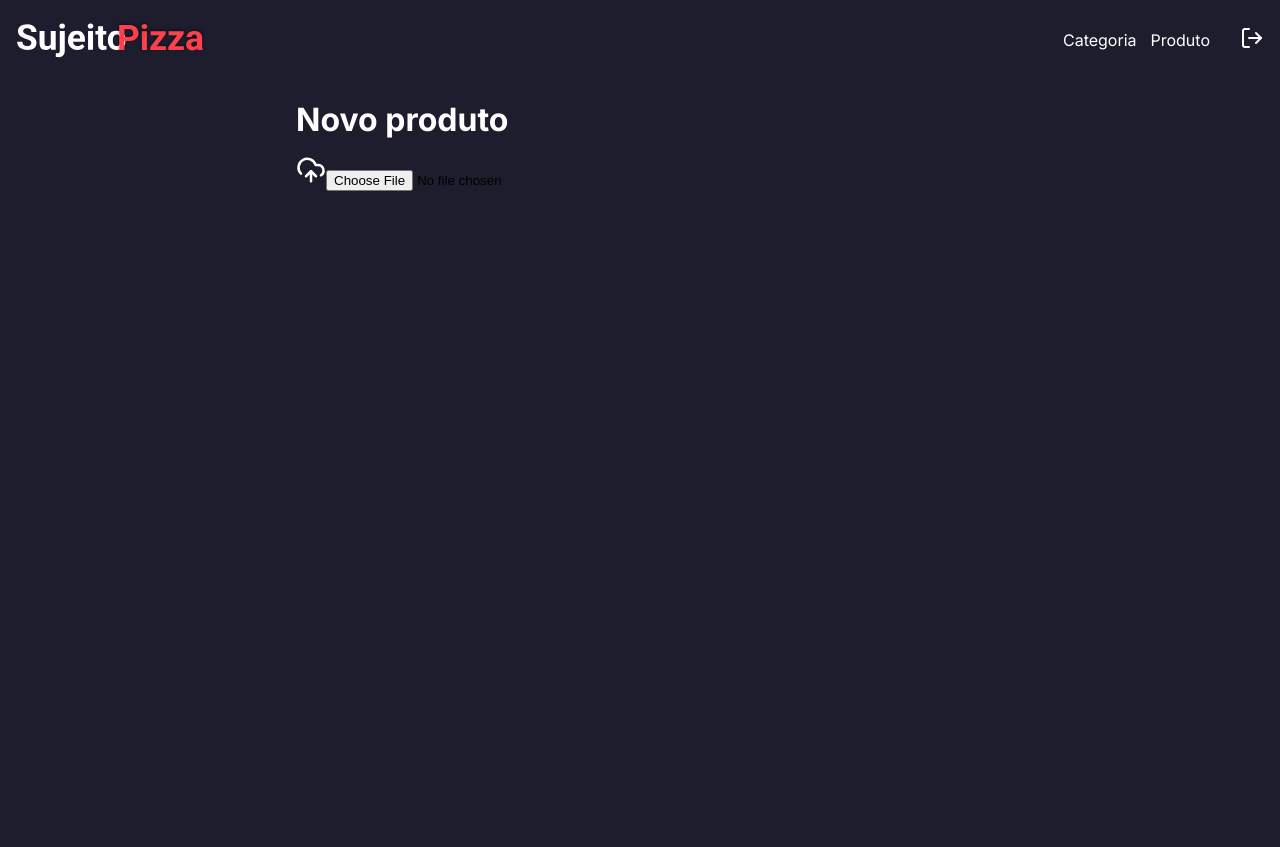
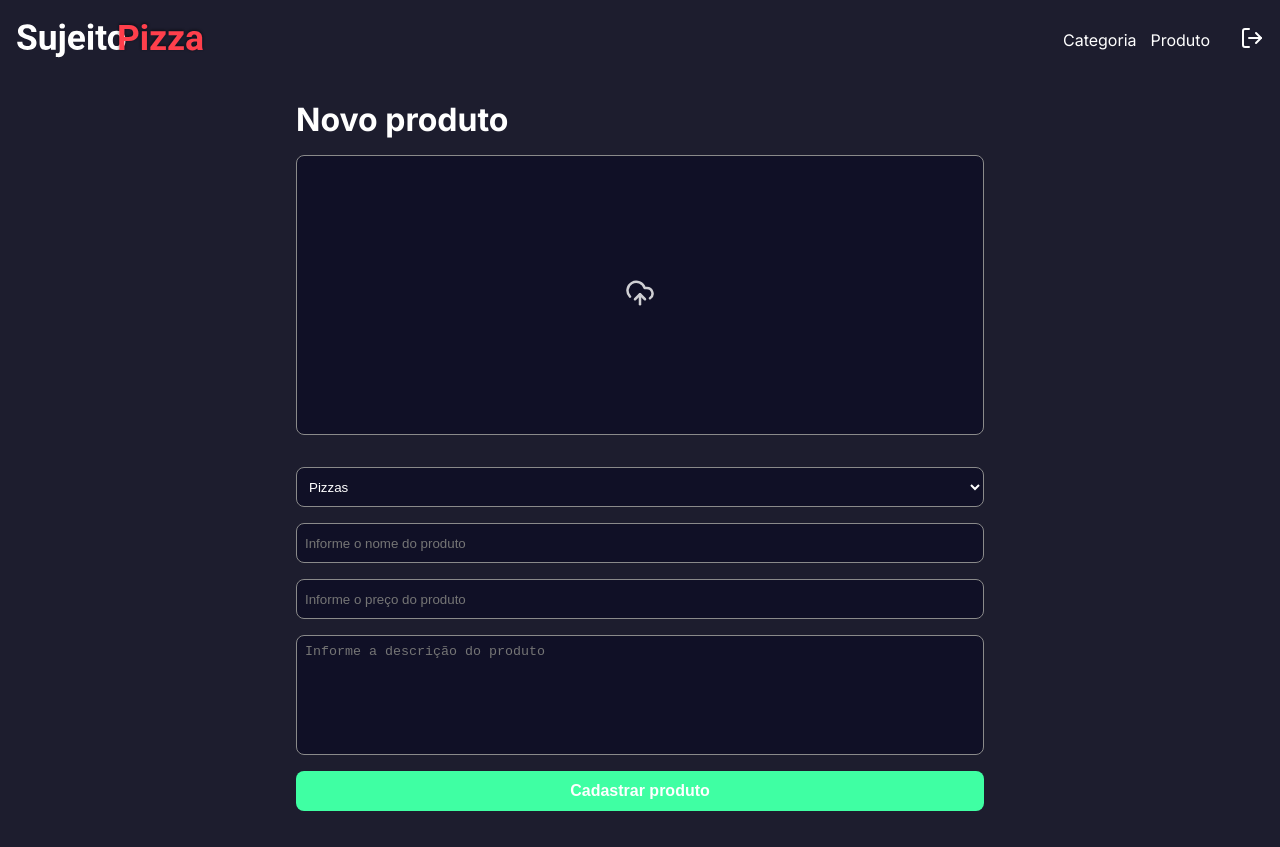
Before and after one commit to rafaelrabelodasilva/pizzaria-frontend, a Next.js app: page /dashboard/product in a window 1280 px wide. Before the commit the page ends 800 px from the top, so only its background shows below. Built offline with nearby package versions, Linux system fonts and the light colour scheme.

Commit message:
Adicionado preview do produto

```diff
--- a/src/app/dashboard/product/components/form/index.tsx
+++ b/src/app/dashboard/product/components/form/index.tsx
@@ -5,6 +5,7 @@ import { ChangeEvent, useState } from 'react'
 import styles from './styles.module.scss'
 import { UploadCloud } from 'lucide-react'
 import Image from 'next/image'
+import { Button } from '@/app/dashboard/components/button'
 
 export function Form(){
   const [image, setImage] = useState<File>()
@@ -55,9 +56,42 @@ export function Form(){
               priority={true}
             />
           )}
-
         </label>
 
+        <select name="category">
+          <option key={1} value={1}>
+            Pizzas
+          </option>
+
+          <option key={1} value={1}>
+            Massas
+          </option>
+        </select>
+
+          <input
+            type="text"
+            name='name'
+            placeholder='Informe o nome do produto'
+            required
+            className={styles.input}
+          />
+
+          <input
+            type="text"
+            name='price'
+            placeholder='Informe o preço do produto'
+            required
+            className={styles.input}
+          />
+
+          <textarea
+            className={styles.input}
+            placeholder='Informe a descrição do produto'
+            required
+            name='description'
+          ></textarea>
+
+          <Button name='Cadastrar produto'/>
       </form>
     </main>
   )
--- a/src/app/dashboard/product/components/form/styles.module.scss
+++ b/src/app/dashboard/product/components/form/styles.module.scss
@@ -14,10 +14,72 @@
   display: flex;
   flex-direction: column;
   margin: 16px 0;
+  gap: 16px;
+
+  select {
+    width: 100%;
+    height: 40px;
+    border-radius: 8px;
+    background-color: var(--dark-900);
+    color: var(--white);
+    padding: 0 8px;
+    border: 1px solid var(--gray-100);
+  }
+
+  textarea {
+    width: 100%;
+    min-height: 120px;
+    resize: none;
+    padding: 8px;
+    color: var(--white);
+  }
+
 }
 
 .labelImage {
   width: 100%;
   height: 280px;
   position: relative;
+  background-color: var(--dark-900);
+  border-radius: 8px;
+  display: flex;
+  align-items: center;
+  justify-content: center;
+  cursor: pointer;
+  flex-direction: column;
+  margin-bottom: 16px;
+  border: 1px solid var(--gray-100);
+
+  input {
+    display: none;
+  }
+
+  span {
+    z-index: 99; //Trás o ícone para frente da imagem
+    opacity: 0.8;
+    transition: all 0.6s;
+
+    &:hover {
+      opacity: 1;
+      transform: scale(1.1);
+    }
+  }
 }
+
+//Faz a imagem cobrir todo o espaço sem redimencionar ela
+.preview {
+  width: 100%;
+  height: 100%;
+  border-radius: 8px;
+  object-fit: cover;
+}
+
+.input {
+  border: 0;
+  height: 40px;
+  background-color: var(--dark-900);
+  border: 1px solid var(--gray-100);
+  border-radius: 8px;
+  padding: 0 8px;
+  color: var(--white);
+}
```
